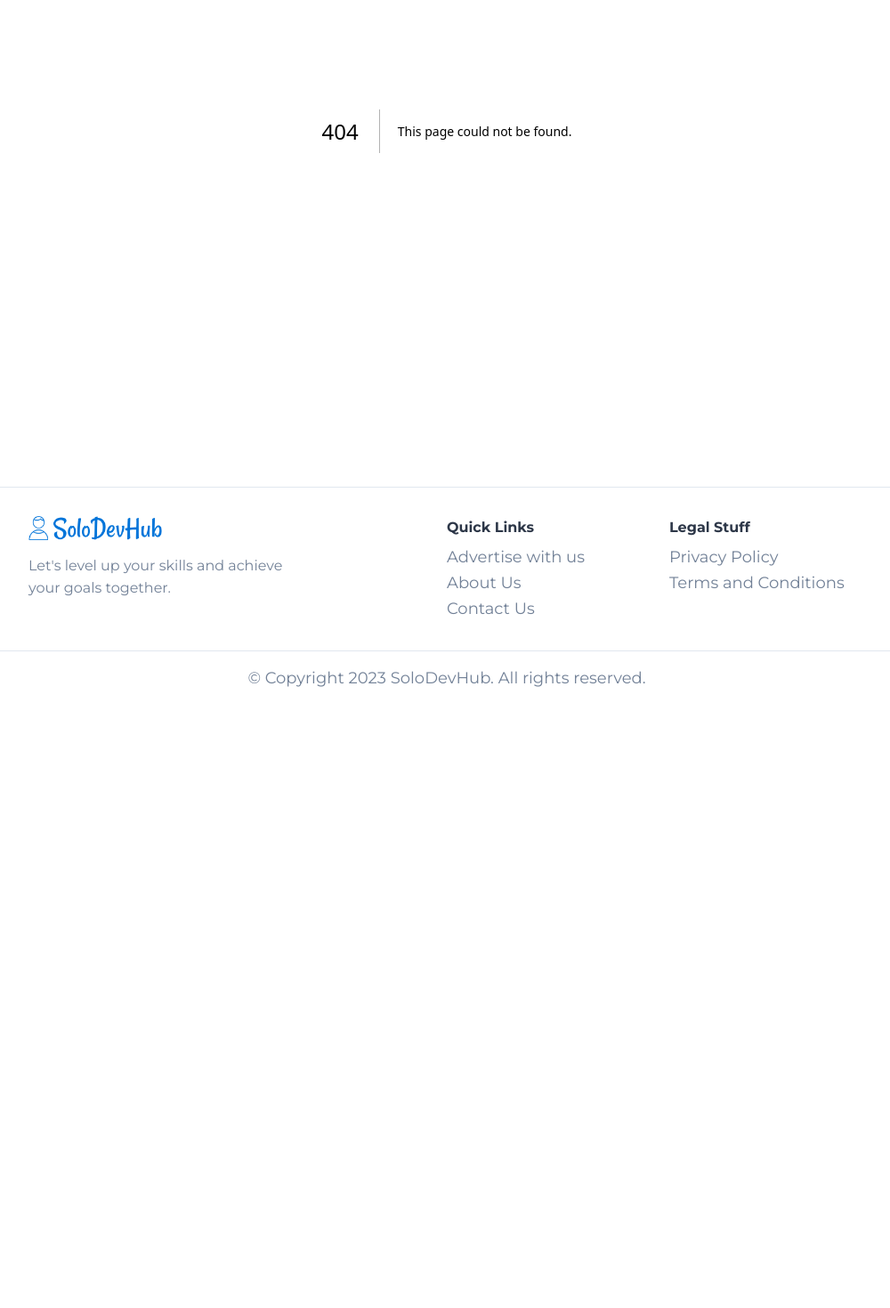
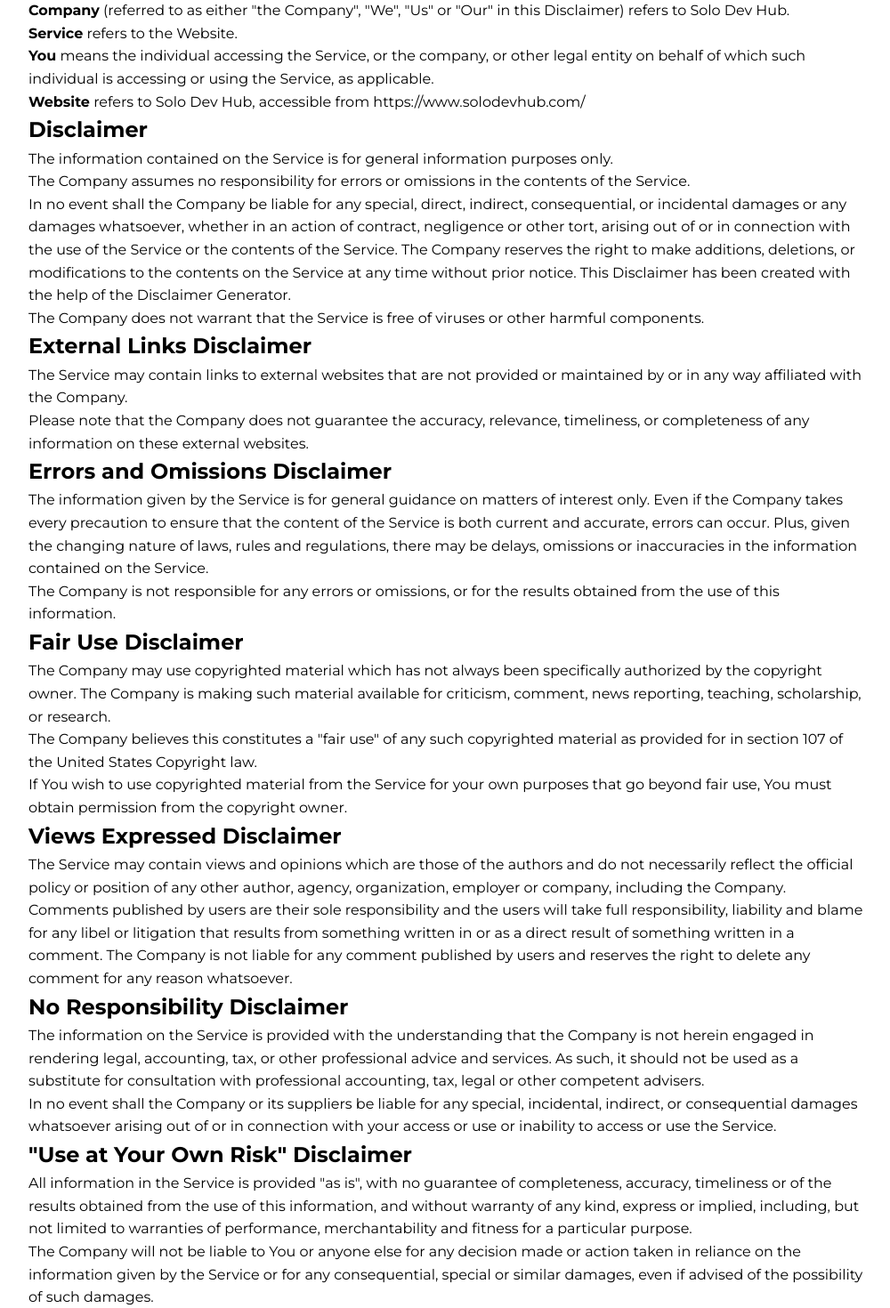
Before and after one commit to naknamu/solodevhub-next, a Next.js app: page /legal-stuff/disclaimer in a window 1280 px wide. Before the commit this address had no page. Shown: the part 320-1790 px from the top of the page at 89% size, without its empty margins (138-1138 px from the left). Before the commit the page ends 1113 px from the top, so only its background shows below. Built offline with nearby package versions, Linux system fonts and the light colour scheme.

Commit message:
Added disclaimer

```diff
--- a/components/Footer.js
+++ b/components/Footer.js
@@ -50,6 +50,11 @@
                 Terms and Conditions
               </Link>
             </li>
+            <li>
+              <Link href="legal-stuff/disclaimer" className="footer-link">
+                Disclaimer
+              </Link>
+            </li>
           </ul>
         </div>
       </div>
--- /dev/null
+++ b/pages/legal-stuff/disclaimer/index.js
@@ -0,0 +1,165 @@
+const Disclaimer = () => {
+  return (
+    <div className="container">
+      <h1>Disclaimer</h1>
+      <p>Last updated: April 08, 2024</p>
+      <h2>Interpretation and Definitions</h2>
+      <h3>Interpretation</h3>
+      <p>
+        The words of which the initial letter is capitalized have meanings
+        defined under the following conditions. The following definitions shall
+        have the same meaning regardless of whether they appear in singular or
+        in plural.
+      </p>
+      <h3>Definitions</h3>
+      <p>For the purposes of this Disclaimer:</p>
+      <ul>
+        <li>
+          <strong>Company</strong> (referred to as either &quot;the
+          Company&quot;, &quot;We&quot;, &quot;Us&quot; or &quot;Our&quot; in
+          this Disclaimer) refers to Solo Dev Hub.
+        </li>
+        <li>
+          <strong>Service</strong> refers to the Website.
+        </li>
+        <li>
+          <strong>You</strong> means the individual accessing the Service, or
+          the company, or other legal entity on behalf of which such individual
+          is accessing or using the Service, as applicable.
+        </li>
+        <li>
+          <strong>Website</strong> refers to Solo Dev Hub, accessible from{" "}
+          <a
+            href="https://www.solodevhub.com/"
+            rel="external nofollow noopener"
+            target="_blank"
+          >
+            https://www.solodevhub.com/
+          </a>
+        </li>
+      </ul>
+      <h2>Disclaimer</h2>
+      <p>
+        The information contained on the Service is for general information
+        purposes only.
+      </p>
+      <p>
+        The Company assumes no responsibility for errors or omissions in the
+        contents of the Service.
+      </p>
+      <p>
+        In no event shall the Company be liable for any special, direct,
+        indirect, consequential, or incidental damages or any damages
+        whatsoever, whether in an action of contract, negligence or other tort,
+        arising out of or in connection with the use of the Service or the
+        contents of the Service. The Company reserves the right to make
+        additions, deletions, or modifications to the contents on the Service at
+        any time without prior notice. This Disclaimer has been created with the
+        help of the{" "}
+        <a
+          href="https://www.termsfeed.com/disclaimer-generator/"
+          target="_blank"
+        >
+          Disclaimer Generator
+        </a>
+        .
+      </p>
+      <p>
+        The Company does not warrant that the Service is free of viruses or
+        other harmful components.
+      </p>
+      <h2>External Links Disclaimer</h2>
+      <p>
+        The Service may contain links to external websites that are not provided
+        or maintained by or in any way affiliated with the Company.
+      </p>
+      <p>
+        Please note that the Company does not guarantee the accuracy, relevance,
+        timeliness, or completeness of any information on these external
+        websites.
+      </p>
+      <h2>Errors and Omissions Disclaimer</h2>
+      <p>
+        The information given by the Service is for general guidance on matters
+        of interest only. Even if the Company takes every precaution to ensure
+        that the content of the Service is both current and accurate, errors can
+        occur. Plus, given the changing nature of laws, rules and regulations,
+        there may be delays, omissions or inaccuracies in the information
+        contained on the Service.
+      </p>
+      <p>
+        The Company is not responsible for any errors or omissions, or for the
+        results obtained from the use of this information.
+      </p>
+      <h2>Fair Use Disclaimer</h2>
+      <p>
+        The Company may use copyrighted material which has not always been
+        specifically authorized by the copyright owner. The Company is making
+        such material available for criticism, comment, news reporting,
+        teaching, scholarship, or research.
+      </p>
+      <p>
+        The Company believes this constitutes a &quot;fair use&quot; of any such
+        copyrighted material as provided for in section 107 of the United States
+        Copyright law.
+      </p>
+      <p>
+        If You wish to use copyrighted material from the Service for your own
+        purposes that go beyond fair use, You must obtain permission from the
+        copyright owner.
+      </p>
+      <h2>Views Expressed Disclaimer</h2>
+      <p>
+        The Service may contain views and opinions which are those of the
+        authors and do not necessarily reflect the official policy or position
+        of any other author, agency, organization, employer or company,
+        including the Company.
+      </p>
+      <p>
+        Comments published by users are their sole responsibility and the users
+        will take full responsibility, liability and blame for any libel or
+        litigation that results from something written in or as a direct result
+        of something written in a comment. The Company is not liable for any
+        comment published by users and reserves the right to delete any comment
+        for any reason whatsoever.
+      </p>
+      <h2>No Responsibility Disclaimer</h2>
+      <p>
+        The information on the Service is provided with the understanding that
+        the Company is not herein engaged in rendering legal, accounting, tax,
+        or other professional advice and services. As such, it should not be
+        used as a substitute for consultation with professional accounting, tax,
+        legal or other competent advisers.
+      </p>
+      <p>
+        In no event shall the Company or its suppliers be liable for any
+        special, incidental, indirect, or consequential damages whatsoever
+        arising out of or in connection with your access or use or inability to
+        access or use the Service.
+      </p>
+      <h2>&quot;Use at Your Own Risk&quot; Disclaimer</h2>
+      <p>
+        All information in the Service is provided &quot;as is&quot;, with no
+        guarantee of completeness, accuracy, timeliness or of the results
+        obtained from the use of this information, and without warranty of any
+        kind, express or implied, including, but not limited to warranties of
+        performance, merchantability and fitness for a particular purpose.
+      </p>
+      <p>
+        The Company will not be liable to You or anyone else for any decision
+        made or action taken in reliance on the information given by the Service
+        or for any consequential, special or similar damages, even if advised of
+        the possibility of such damages.
+      </p>
+      <h2>Contact Us</h2>
+      <p>
+        If you have any questions about this Disclaimer, You can contact Us:
+      </p>
+      <ul>
+        <li>By email: jodeldelvalle@gmail.com</li>
+      </ul>
+    </div>
+  );
+};
+
+export default Disclaimer;
```
